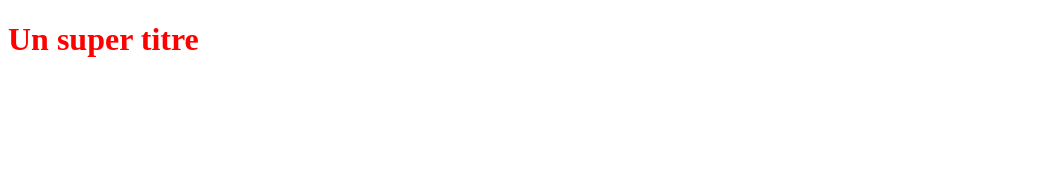
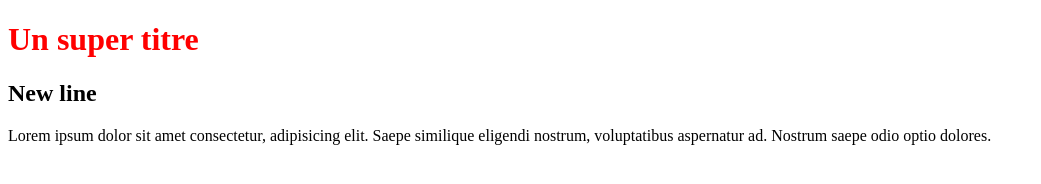
Before and after one commit to mohamedbenhssain/firstproject, a plain HTML site: page index.html in a window 1280 px wide. Shown: the whole page, without its empty margins (0-1041 px from the left). Drawn offline with Linux system fonts and the light colour scheme.

Commit message:
last version

```diff
--- a/index.html
+++ b/index.html
@@ -6,5 +6,10 @@
 </head>
 <body>
    <h1>Un super titre</h1>
+   <h2>New line</h2>
+   <p>Lorem ipsum dolor sit amet consectetur, adipisicing elit.
+      Saepe similique eligendi nostrum, voluptatibus aspernatur ad.
+      Nostrum saepe odio optio dolores.
+   </p>
 </body>
 </html>
```
